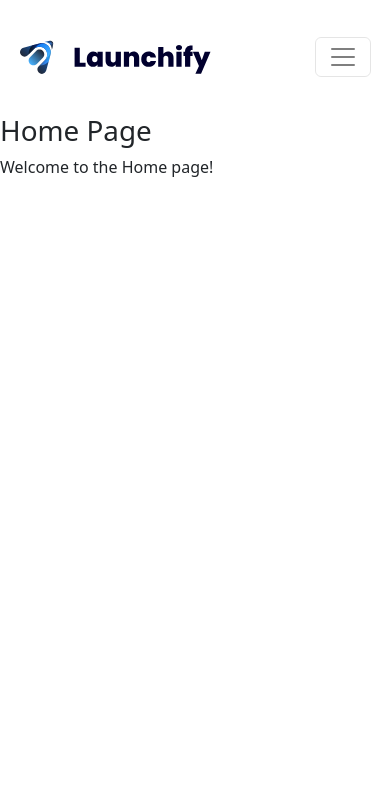
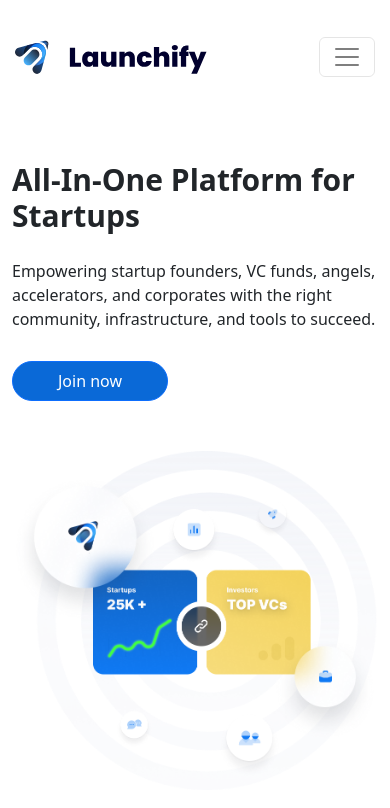
Before and after one commit to Moussa-H/launchify-frontend, a React (Create React App) app: page / in a window 390 px wide. Shown: the top 808 px of the page. Built offline with nearby package versions, Linux system fonts and the light colour scheme.

Commit message:
finish the design for the first section in home

```diff
--- a/src/App.css
+++ b/src/App.css
@@ -1,38 +1,7 @@
-.App {
-  text-align: center;
+a.btn.btn-primary.custom-btn {
+    border-radius: 30px;
+    font-size: 16px;
+    padding: 7px 45px;
+    font-weight: 400;
+    background: #0A69D7;
 }
-
-.App-logo {
-  height: 40vmin;
-  pointer-events: none;
-}
-
-@media (prefers-reduced-motion: no-preference) {
-  .App-logo {
-    animation: App-logo-spin infinite 20s linear;
-  }
-}
-
-.App-header {
-  background-color: #282c34;
-  min-height: 100vh;
-  display: flex;
-  flex-direction: column;
-  align-items: center;
-  justify-content: center;
-  font-size: calc(10px + 2vmin);
-  color: white;
-}
-
-.App-link {
-  color: #61dafb;
-}
-
-@keyframes App-logo-spin {
-  from {
-    transform: rotate(0deg);
-  }
-  to {
-    transform: rotate(360deg);
-  }
-}
--- a/src/Common/Navbar/index.jsx
+++ b/src/Common/Navbar/index.jsx
@@ -3,7 +3,7 @@
 import "bootstrap/dist/css/bootstrap.min.css";
 import logo from "../../assets/logo.svg";
 import "./style.css";
-import JoinNowButton from "../../Components/JoinNowButton";
+
 function Navbar() {
   return (
     <nav className="navbar navbar-expand-lg navbar-light bg-transparent">
@@ -48,7 +48,9 @@
 
           <ul className="navbar-nav">
             <li className="nav-item px-4">
-              <JoinNowButton />
+              <Link className="btn btn-primary mr-4" to="/sign-up">
+                Join now
+              </Link>
             </li>
             <li className="nav-item px-4">
               <Link
--- a/src/Common/Navbar/style.css
+++ b/src/Common/Navbar/style.css
@@ -23,12 +23,19 @@
 .navbar-brand img {
 height:40px;
 }
+.btn-primary {
+    margin-top: 0px!important;
+}
 @media only screen and (max-width:500px) {
 ul.navbar-nav.mx-auto {
-    margin-top: 20px;
+    margin-top: 20px!important;
 }
 a.btn.btn-primary.mr-4 {
-    margin-top: 20px;
+    margin-top: 20px!important;
     margin-bottom: 10px;
 }
+.container-fluid.w-90.mx-auto {
+    width: 100%;
+    padding: 15px;
 }
+}
--- a/src/Components/JoinNowButton.js
+++ b/src/Components/JoinNowButton.js
@@ -5,7 +5,7 @@
 
 function JoinNowButton() {
   return (
-    <Link className="btn btn-primary mr-4" to="/sign-up">
+    <Link className="btn btn-primary custom-btn" to="/sign-up">
       Join now
     </Link>
   );
--- a/src/Pages/Home/index.jsx
+++ b/src/Pages/Home/index.jsx
@@ -1,12 +1,30 @@
 import React from "react";
 import Layout from "../../Common/Layout";
-
+import "./style.css";
+import Hero from "../../assets/home-hero.png";
+import JoinNowButton from "../../Components/JoinNowButton";
 function Home() {
   return (
     <Layout>
-      <div>
-        <h1>Home Page</h1>
-        <p>Welcome to the Home page!</p>
+      <div className="container my-5">
+        <div className="row align-items-center">
+          <div className="col-lg-6 text-left">
+            <h2>All-In-One Platform for Startups</h2>
+            <p>
+              Empowering startup founders, VC funds, angels, accelerators, and
+              corporates with the right community, infrastructure, and tools to
+              succeed.
+            </p>
+            <JoinNowButton />
+          </div>
+          <div className="col-lg-6 text-center">
+            <img
+              src={Hero}
+              alt="All-In-One Platform"
+              className="img-fluid"
+            />
+          </div>
+        </div>
       </div>
     </Layout>
   );
--- /dev/null
+++ b/src/Pages/Home/style.css
@@ -0,0 +1,39 @@
+/* Home.css */
+
+.text-left {
+  text-align: left;
+}
+
+.text-center {
+  text-align: center;
+}
+
+.btn-primary {
+  margin-top: 20px;
+}
+
+.col-lg-6.text-left h2 {
+    font-size: 38px;
+    width: 400px;
+    font-weight: 700;
+    margin-bottom: 25px;
+}
+.col-lg-6.text-left p {
+    margin-bottom: 30px;
+}
+a.btn.btn-primary.custom-btn {
+    border-radius: 30px;
+    font-size: 16px;
+    padding: 7px 45px;
+    font-weight: 400;
+    background: #0A69D7;
+}
+@media only screen and (max-width:500px) {
+    .col-lg-6.text-left h2 {
+    width: 100%;
+    font-size: 30px;
+}
+.col-lg-6.text-center img {
+    margin-top: 50px;
+}
+}
```
Also changed, not shown: src/assets/home-hero.png (added).
